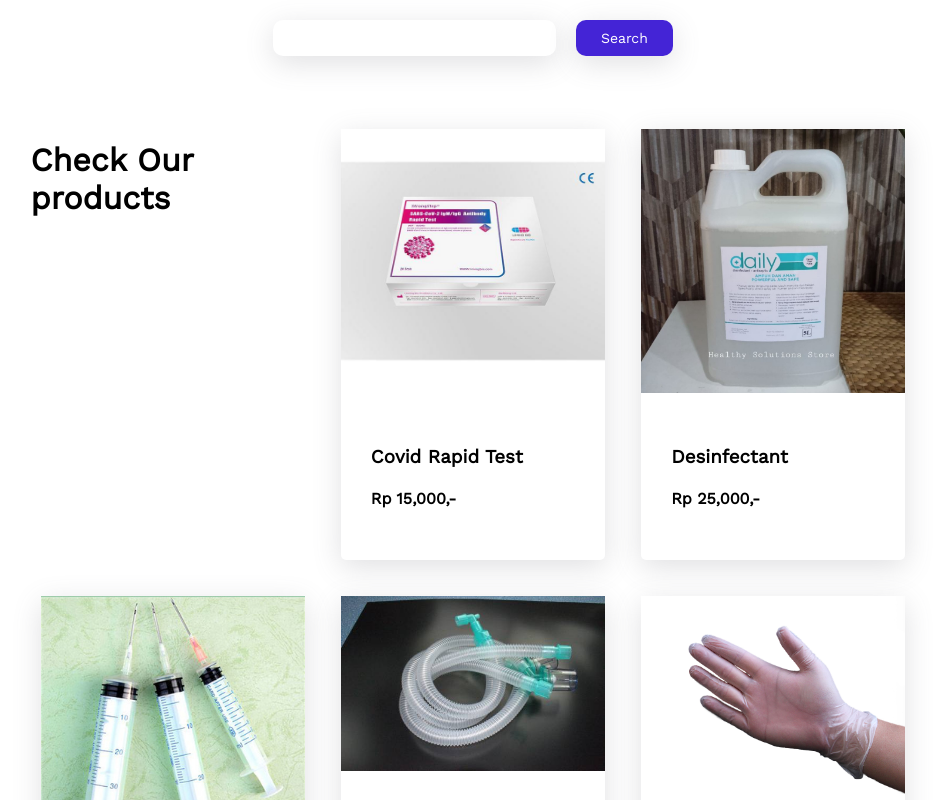
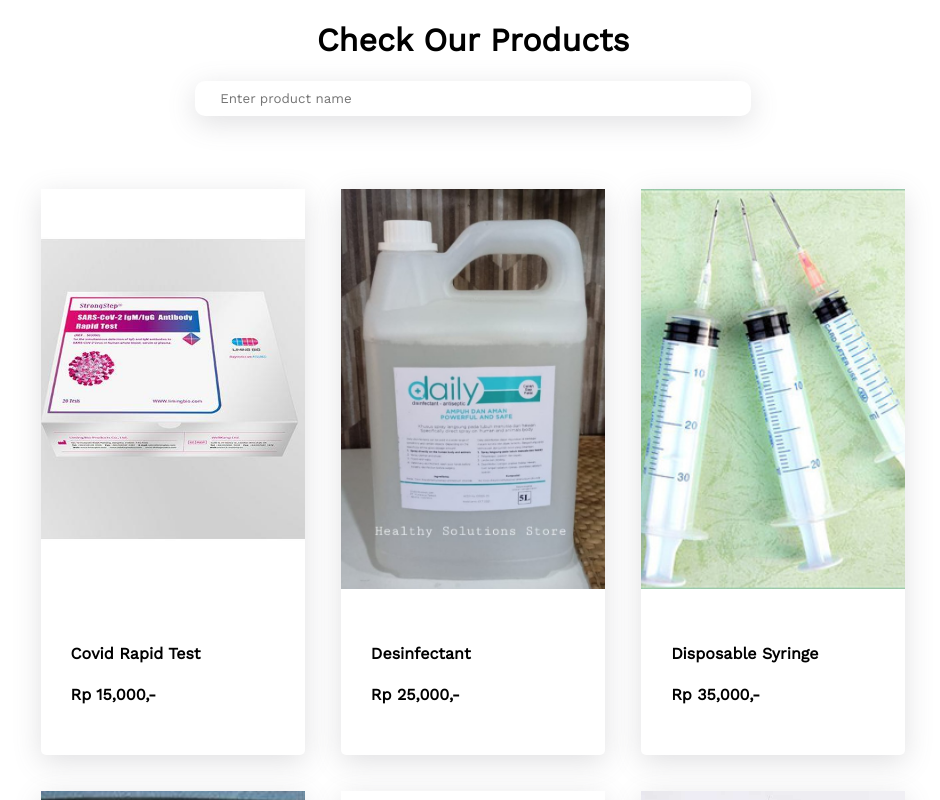
Before and after one commit to anggaradifans/product-catalogue, a Nuxt app: page / in a window 1280 px wide. Shown: the top 800 px of the page, without its empty margins (167-1107 px from the left). Built offline with nearby package versions, Linux system fonts and the light colour scheme; data requests are answered from the project's data file.

Commit message:
adding variant in product

```diff
--- a/assets/scss/index.scss
+++ b/assets/scss/index.scss
@@ -2,10 +2,9 @@
 
 :root {
   font-family: "Work Sans", sans-serif;
+  input {
+    font-family: "Work Sans", sans-serif;
   }
-
-button {
-  font-family: "Work Sans", sans-serif;
 }
 
 .container {
@@ -31,33 +30,46 @@
   }
   img {
     width: 100%;
+    @media only screen and (min-width: 1200px) {
+      height: 50vh;
+      object-fit: cover;
+    }
   }
 }
 
 // Product Detail
-.product-detail {
-  box-shadow: rgba(100, 100, 111, 0.2) 0px 7px 29px 0px;
-  padding: 10px;
+.product-detail-container {
   width: 80%;
   position: absolute;
   top: 50%;
   left: 50%;
   transform: translate(-50%, -50%);
+  .product-detail {
+    box-shadow: rgba(100, 100, 111, 0.2) 0px 7px 29px 0px;
+    display: grid;
+    grid-template-columns: 1fr 2fr;
+    column-gap: 1rem;
+    row-gap: 1rem;
     @media only screen and (max-width: 600px) {
-    width: 90%;
-  }
-  img {
-    width: 30%;
-    height: 30%;
+      grid-template-columns: 1fr;
     }
     .content {
-    display: flex;
-    gap: 50px;
-    div {
-      padding: 20px;
+      padding: 50px 0;
+      margin-left: 10%;
+      img {
+        width: 95%;
+        aspect-ratio: 1 / 1;
       }
       p {
         word-wrap: break-word;
+      }
+      .variant {
+        display: flex;
+        gap: 10px;
+        .badge {
+          width: 10%;
+        }
+      }
     }
   }
 }
@@ -100,51 +112,44 @@
   gap: 20px;
   margin-top: 20px;
   input {
-    padding: 5px 15px;
-    width: 20%;
+    padding: 10px 25px;
+    width: 40%;
     box-shadow: rgba(100, 100, 111, 0.2) 0px 7px 29px 0px;
     border-radius: 10px;
     border: none;
-  }
-  button {
-    border: none;
-    padding: 10px 25px;
-    cursor: pointer;
-    font-size: 14px;
-    background-color: #4424d6;
-    color: white;
-    box-shadow: rgba(100, 100, 111, 0.2) 0px 7px 29px 0px;
-    border-radius: 10px;
   }
 }
 
 /* Style the list */
 ul.breadcrumb {
-  padding: 10px 16px;
+  padding: 20px 30px;
+  margin-left: 10px;
   list-style: none;
-}
-
-/* Display list items side by side */
-ul.breadcrumb li {
+  li {
     display: inline;
     font-size: 18px;
+    a {
+      color: #0275d8;
+      text-decoration: none;
     }
-
-/* Add a slash symbol (/) before/behind each list item */
-ul.breadcrumb li + li:before {
+    a:hover {
+      color: #01447e;
+      text-decoration: underline;
+    }
+    & + :before {
       padding: 8px;
       color: black;
       content: "/\00a0";
     }
-
-/* Add a color to all links inside the list */
-ul.breadcrumb li a {
-  color: #0275d8;
-  text-decoration: none;
+  }
 }
 
-/* Add a color on mouse-over */
-ul.breadcrumb li a:hover {
-  color: #01447e;
-  text-decoration: underline;
+// Badge
+.badge {
+  background-color: rgb(61, 204, 199);
+  color: white;
+  text-align: center;
+  padding: 5px;
+  border-radius: 10px;
+  width: 20%;
 }
--- /dev/null
+++ b/components/Badge.vue
@@ -0,0 +1,18 @@
+<template>
+  <div class="badge">
+    {{ text }}
+  </div>
+</template>
+
+<script>
+export default {
+  props: {
+    text: {
+      type: String,
+      default: "",
+    },
+  },
+};
+</script>
+
+<style></style>
--- a/components/Breadcrumb.vue
+++ b/components/Breadcrumb.vue
@@ -2,7 +2,7 @@
   <ul class="breadcrumb">
     <li><nuxt-link to="/">Home</nuxt-link></li>
     <li>
-      <nuxt-link :to="`?categoryId=${categoryId}`">{{
+      <nuxt-link :to="`/?categoryId=${categoryId}`">{{
         categoryName
       }}</nuxt-link>
     </li>
--- /dev/null
+++ b/components/Header.vue
@@ -0,0 +1,16 @@
+<template>
+  <div class="header">
+    <h1 style="text-align: center">Check Our Products</h1>
+    <SearchBox @search="fetch" />
+  </div>
+</template>
+
+<script>
+export default {
+  methods: {
+    fetch(data) {
+      this.$emit("search", data);
+    },
+  },
+};
+</script>
--- a/components/ProductCard.vue
+++ b/components/ProductCard.vue
@@ -5,9 +5,9 @@
       alt="placeholder"
     />
     <div class="card-text">
-      <h3>
+      <h4>
         {{ item.productName }}
-      </h3>
+      </h4>
       <h4>
         {{ formatCurrency(item.price) }}
       </h4>
--- a/components/ProductDetail.vue
+++ b/components/ProductDetail.vue
@@ -1,18 +1,27 @@
 <template>
-  <div class="product-detail">
-    <div class="content">
-      <img :src="renderImage(product.image)" alt="placeholder" />
-      <div>
+  <div class="product-detail-container">
+    <div class="product-detail">
+      <div class="content">
+        <img :src="renderImage(product.image)" alt="placeholder" />
+      </div>
+      <div class="content">
         <h2>
           {{ product.productName }}
         </h2>
         <h2>
           {{ formatCurrency(product.price) }}
         </h2>
-        <h4>
-          {{ categoryName }}
-        </h4>
-        <h4>Available stock : {{ product.stock || 0 }}</h4>
+        <p>Category</p>
+        <Badge :text="categoryName" />
+        <p>Variant</p>
+        <div class="variant">
+          <Badge
+            v-for="(item, index) in product.variant"
+            :key="index"
+            :text="item"
+          />
+        </div>
+        <p>Available stock : {{ product.stock || 0 }}</p>
         <p>
           {{ product.description }}
         </p>
@@ -23,8 +32,12 @@
 
 <script>
 import { formatCurrency } from "@/utility";
+import Badge from "@/components/Badge.vue";
 
 export default {
+  components: {
+    Badge,
+  },
   props: {
     product: {
       type: Object,
@@ -34,6 +47,11 @@
       type: String,
       default: "",
     },
+  },
+  data() {
+    return {
+      variant: ["test1", "test2", "test3"],
+    };
   },
   methods: {
     formatCurrency,
--- a/components/SearchBox.vue
+++ b/components/SearchBox.vue
@@ -1,7 +1,11 @@
 <template>
   <div class="search-box">
-    <input v-model="text" @keyup.enter="search" type="text" />
-    <button @click="search">Search</button>
+    <input
+      v-model="text"
+      placeholder="Enter product name"
+      @keyup.enter="search"
+      type="text"
+    />
   </div>
 </template>
 
@@ -14,7 +18,10 @@
   },
   methods: {
     search() {
-      this.$emit("search", this.text);
+      this.$router.push(`/?q=${this.text}`);
+      this.$emit("search", {
+        q: this.text,
+      });
     },
   },
 };
--- a/db.json
+++ b/db.json
@@ -12,6 +12,8 @@
       "price": 15000,
       "categoryId": 1,
       "image": "covid rapid test.jpg",
+      "description": "This is Covid Rapid Antibody Test",
+      "variant": [],
       "stock": 120
     },
     {
@@ -20,6 +22,7 @@
       "categoryId": 1,
       "price": 25000,
       "image": "desinfectant.jpg",
+      "variant": ["Small", "Medium", "Large"],
       "stock": 1000
     },
     {
@@ -28,6 +31,7 @@
       "categoryId": 1,
       "price": 35000,
       "image": "disposable syringe.jpg",
+      "variant": ["Small", "Medium", "Large"],
       "stock": 150
     },
     {
@@ -36,6 +40,7 @@
       "categoryId": 1,
       "price": 100000,
       "image": "disposable-corrugated-breathing.jpg",
+      "variant": ["Small", "Medium"],
       "stock": 200
     },
     {
@@ -44,6 +49,7 @@
       "categoryId": 1,
       "price": 125000,
       "image": "gloves.jpg",
+      "variant": ["Small", "Medium", "Large", "Xtra Large"],
       "stock": 500
     },
     {
@@ -52,6 +58,7 @@
       "categoryId": 1,
       "price": 75000,
       "image": "face mask.jpg",
+      "variant": ["Black", "White"],
       "stock": 300
     }
   ],
--- a/pages/_id.vue
+++ b/pages/_id.vue
@@ -32,10 +32,11 @@
       categories: "catalogue/getCategories",
     }),
     categoryName() {
-      const { name } = this.categories?.find(
+      if (!this.categories) return "";
+      const test = this.categories.find(
         (item) => item.categoryId === this.product.categoryId
       );
-      return name || "";
+      return test?.name || "";
     },
   },
   methods: {
--- a/pages/index.vue
+++ b/pages/index.vue
@@ -1,8 +1,8 @@
 <template>
   <div>
-    <SearchBox @search="fetch" />
-    <div class="container">
-      <h1>Check Our products</h1>
+    <Header @search="fetch" />
+    <Loading v-if="isLoading" />
+    <div v-else class="container">
       <div v-for="item in products" :key="item.id">
         <ProductCard @click="goToDetailPage" :item="item" />
       </div>
@@ -14,12 +14,16 @@
 import { mapActions, mapGetters } from "vuex";
 import ProductCard from "@/components/ProductCard.vue";
 import SearchBox from "@/components/SearchBox.vue";
+import Header from "@/components/Header.vue";
+import Loading from "@/components/Loading.vue";
 
 export default {
   name: "IndexPage",
   components: {
     ProductCard,
     SearchBox,
+    Header,
+    Loading,
   },
   mounted() {
     this.fetch();
@@ -27,6 +31,7 @@
   computed: {
     ...mapGetters({
       products: "catalogue/getProducts",
+      isLoading: "catalogue/isLoading",
     }),
   },
   methods: {
@@ -37,8 +42,9 @@
     goToDetailPage(id) {
       this.$router.push(`/${id}`);
     },
-    fetch(query) {
+    fetch() {
       this.fetchCategories();
+      let query = this.$route.query;
       this.fetchProducts(query);
     },
   },
--- a/store/modules/catalogue.store.js
+++ b/store/modules/catalogue.store.js
@@ -29,12 +29,21 @@
 
 const actions = {
   async fetchProducts({ commit }, variables) {
-    let query = variables ? `/products?q=${variables}` : "/products";
+    commit("setLoading", true);
+    let queryProduct = "/products";
+    if (variables.q) {
+      queryProduct += `?q=${variables.q}`;
+    }
+    if (variables.categoryId) {
+      queryProduct += `?categoryId=${variables.categoryId}`;
+    }
     try {
-      const { data } = await this.$axios.get(query);
+      const { data } = await this.$axios.get(queryProduct);
       commit("setProducts", data);
     } catch (e) {
       console.log(e);
+    } finally {
+      commit("setLoading", false);
     }
   },
   async fetchCategories({ commit }) {
```
Lines whose indentation alone changed are shown as unchanged.
